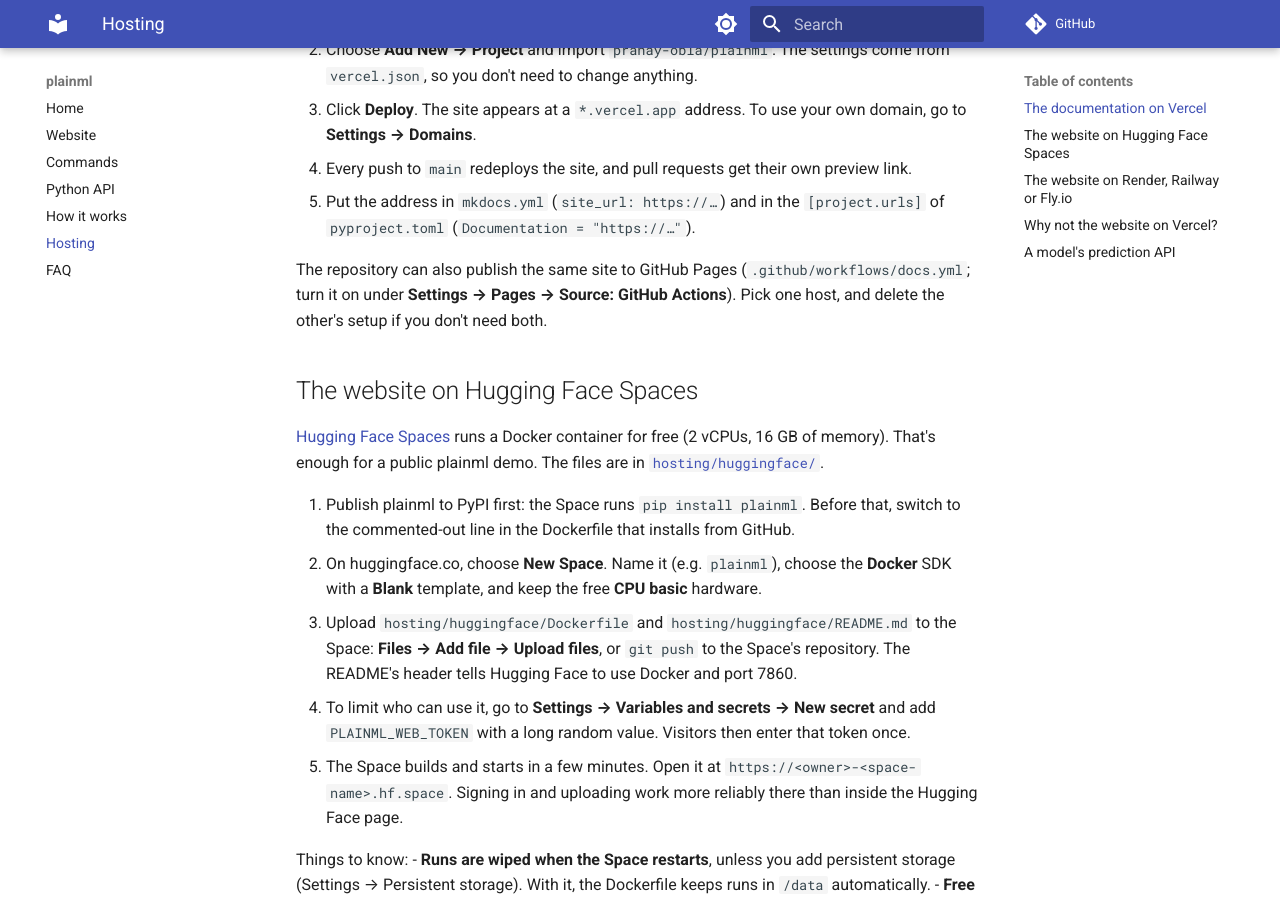
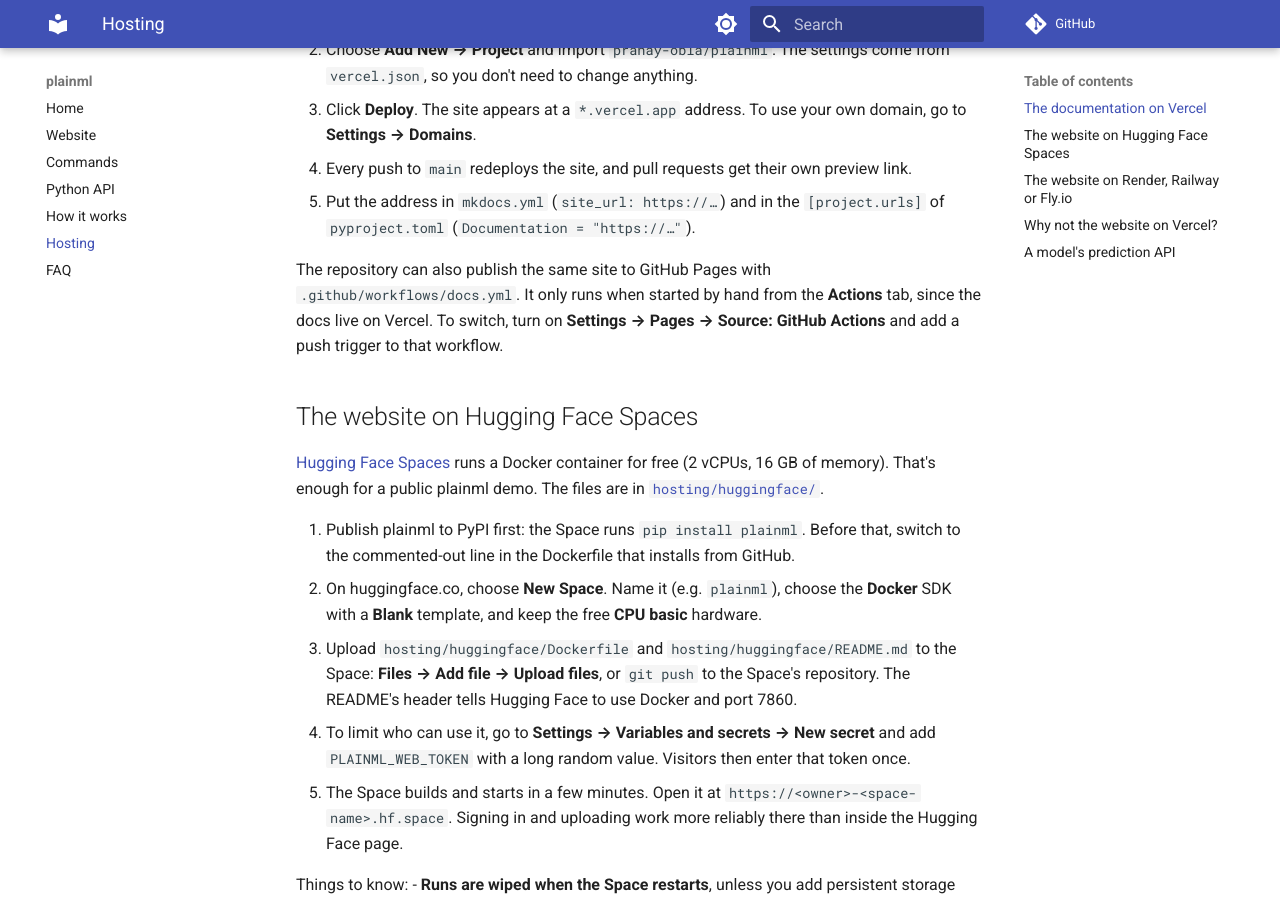
Before and after one commit to pranay-obla/plainml, an MkDocs documentation site: the page built from docs/hosting.md, in a window 1280 px wide and 900 px high, scrolled down 786 px. Built offline with MkDocs 1.6.1 and Material for MkDocs 9.7.7, drawn with Linux system fonts in a browser that asks for light colours; comment, search, counter and statistics services are not loaded.

Commit message:
Updated docs

```diff
--- a/docs/hosting.md
+++ b/docs/hosting.md
@@ -31,9 +31,9 @@ The repository includes a `vercel.json` that builds this site with MkDocs:
 5. Put the address in `mkdocs.yml` (`site_url: https://…`) and in the `[project.urls]` of
    `pyproject.toml` (`Documentation = "https://…"`).
 
-The repository can also publish the same site to GitHub Pages (`.github/workflows/docs.yml`; turn it on
-under **Settings → Pages → Source: GitHub Actions**). Pick one host, and delete the other's setup if you
-don't need both.
+The repository can also publish the same site to GitHub Pages with `.github/workflows/docs.yml`. It only
+runs when started by hand from the **Actions** tab, since the docs live on Vercel. To switch, turn on
+**Settings → Pages → Source: GitHub Actions** and add a push trigger to that workflow.
 
 ## The website on Hugging Face Spaces
 
```
Also changed, not shown: 2 other files.
